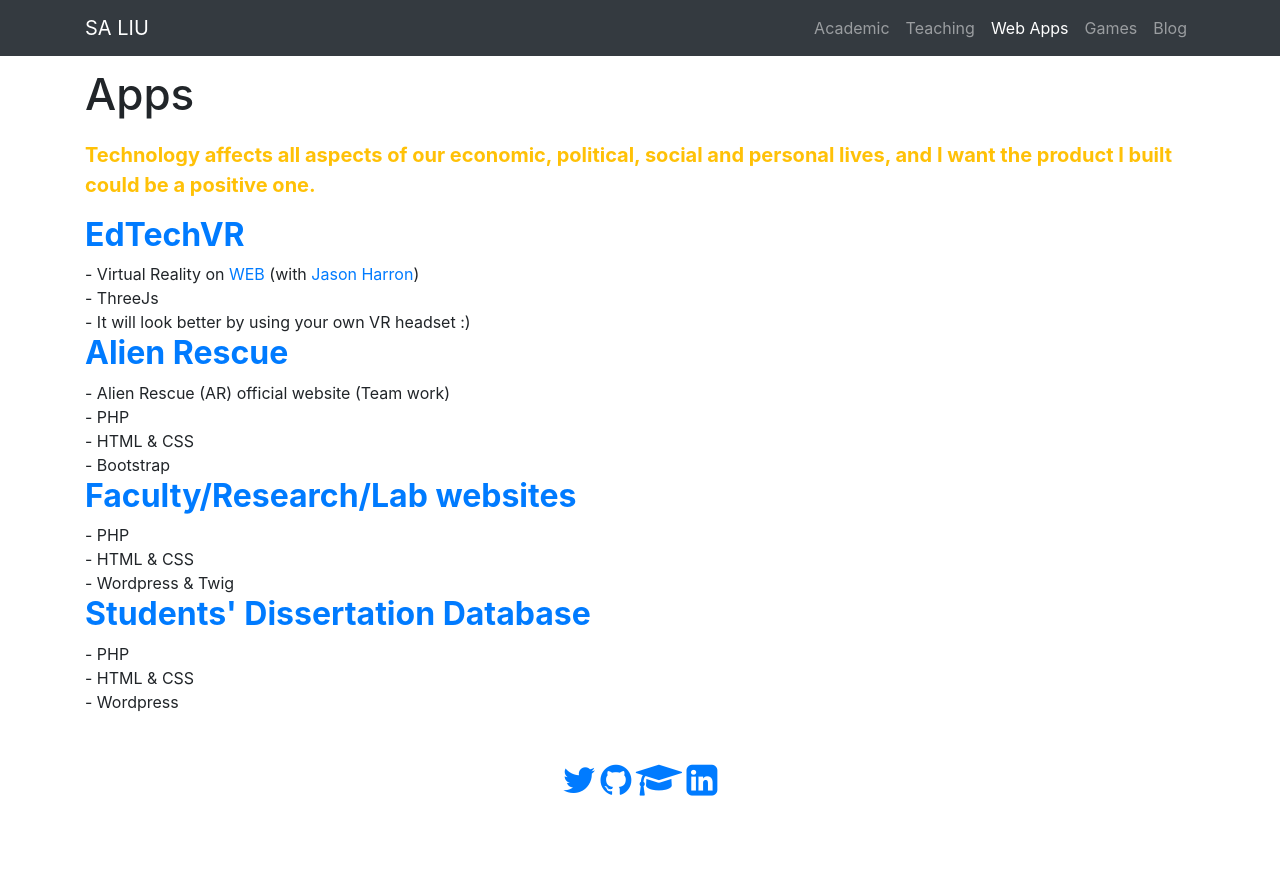
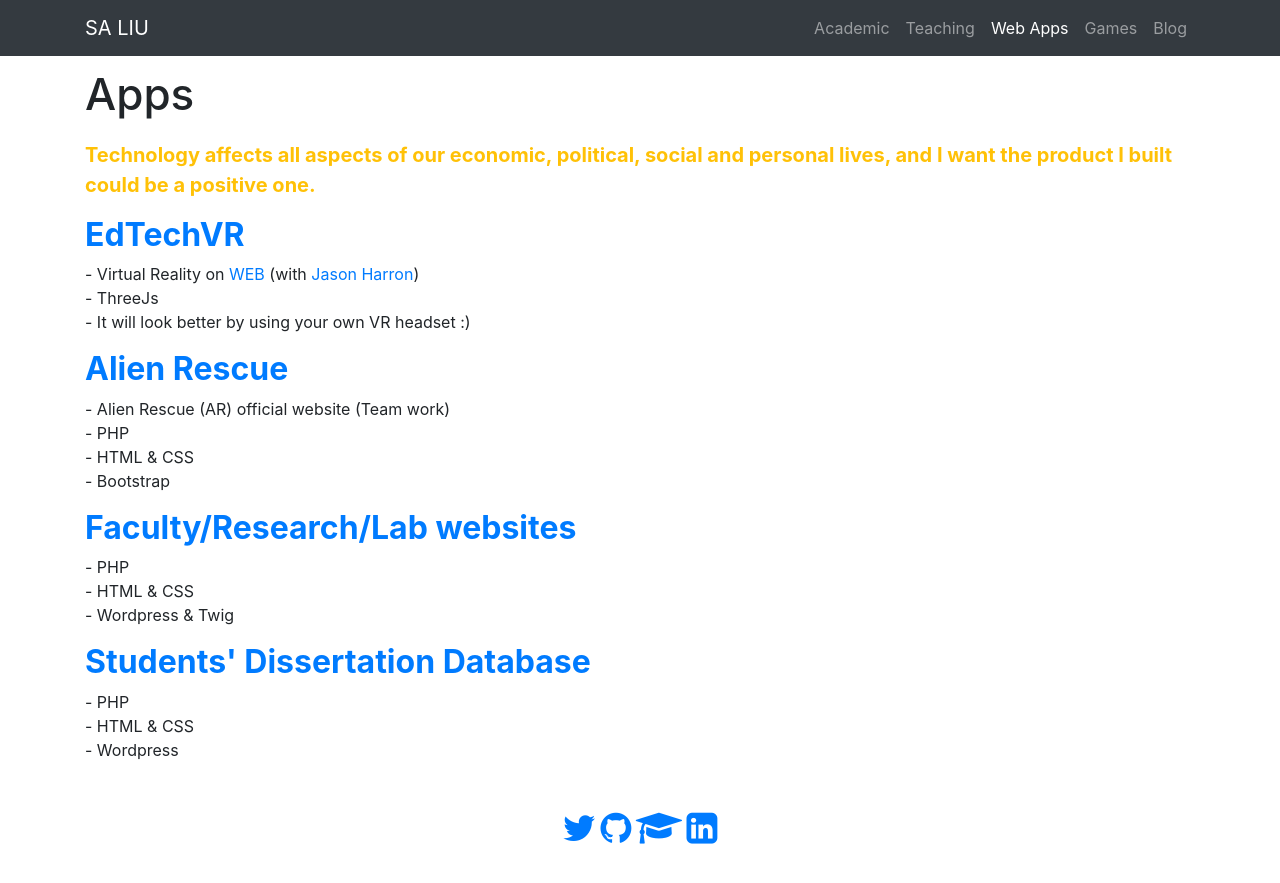
Before and after one commit to Tonicdragon6x66/saliudev.github.io, a Jekyll site: the page built from apps/index.html, in a window 1280 px wide. Shown: the top 883 px of the page. Built offline with Jekyll 4.4.1, drawn with Linux system fonts in a browser that asks for light colours.

Commit message:
add the styles

```diff
--- a/apps/index.html
+++ b/apps/index.html
@@ -42,6 +42,7 @@ title: SA LIU | Researcher, Teacher, Developer
 
         </div>
 
+        <div class="appblock">
             <h2 class="text-primary"><strong><a href="https://alienrescue.education.utexas.edu/">Alien Rescue</a></strong></h2>
 
             - Alien Rescue (AR) official website (Team work)
@@ -50,9 +51,10 @@ title: SA LIU | Researcher, Teacher, Developer
             <br>
                     - HTML & CSS
             <br>- Bootstrap
+        </div>
 
 
-
+        <div class="appblock">
             <h2 class="text-primary"><strong><a href="https://sites.edb.utexas.edu/">Faculty/Research/Lab websites</a></strong></h2>
 
             - PHP
@@ -60,10 +62,10 @@ title: SA LIU | Researcher, Teacher, Developer
             - HTML & CSS
             <br>
             - Wordpress & Twig
+        </div>
 
 
-
-
+        <div class="appblock">
             <h2 class="text-primary"><strong><a href="https://oi2.edb.utexas.edu/ltdb/">Students' Dissertation Database</a></strong></h2>
 
             - PHP
@@ -72,5 +74,4 @@ title: SA LIU | Researcher, Teacher, Developer
             - HTML & CSS
             <br>
             - Wordpress
-
         </div>
```
Lines whose indentation alone changed are shown as unchanged.
